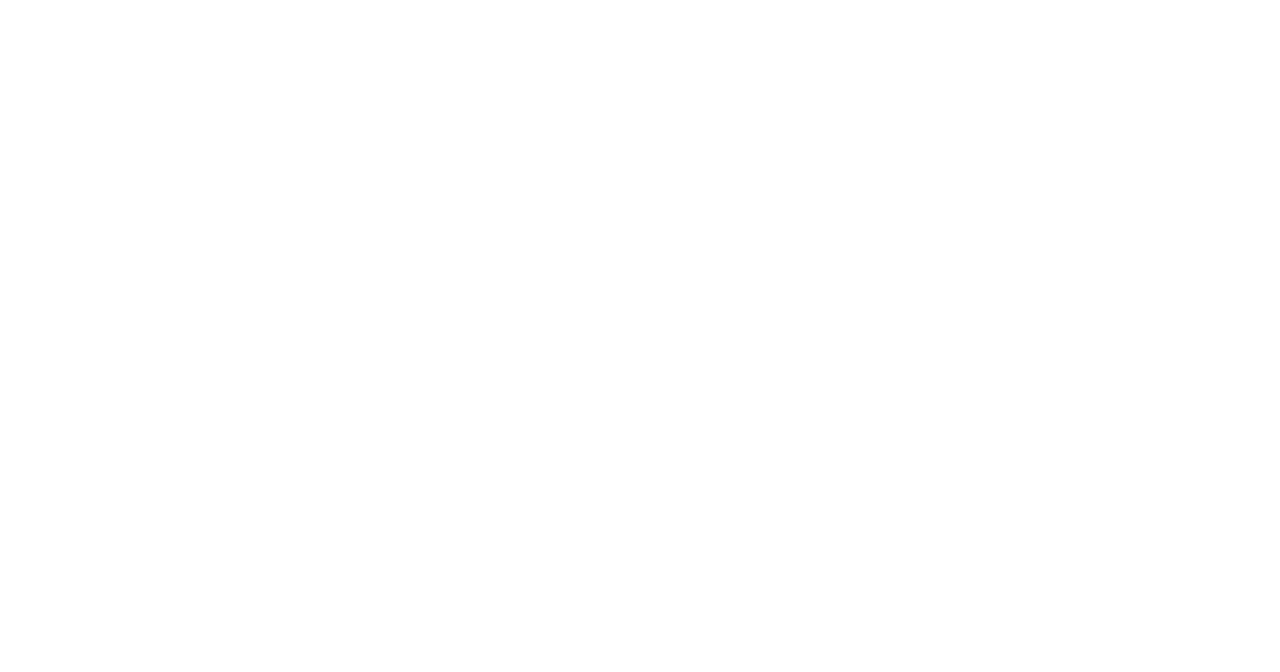
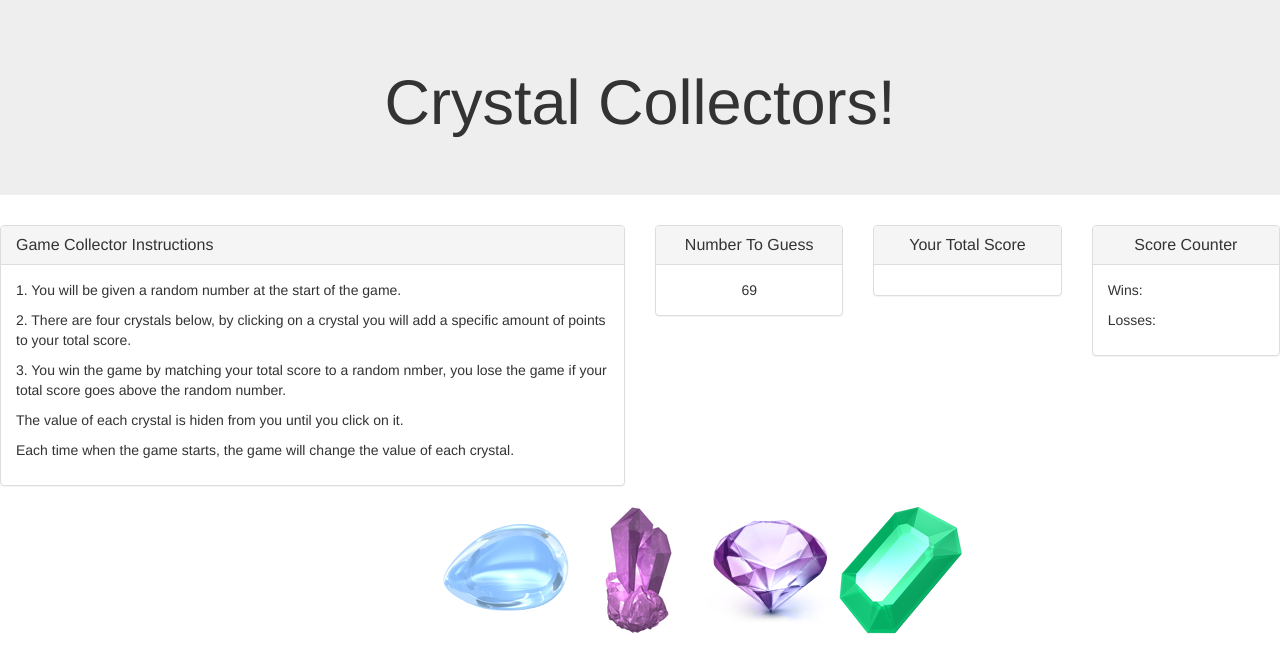
Before and after one commit to rcowles3/week-4-game, a plain HTML site: page index.html in a window 1280 px wide. Drawn offline with nearby package versions, Linux system fonts and the light colour scheme; files that its build step writes are made by us from their sources.

Commit message:
Bootstrap HTML structure complete, and random number to guess completed

```diff
--- a/assets/javascript/game.js
+++ b/assets/javascript/game.js
@@ -0,0 +1,40 @@
+// On game load, computer will load a random number for user to guess, which will auto generate between 19 - 120.
+$(document).ready(function() {
+
+    // Create a string which will hold the random number
+    var computerNumber = "";
+
+    // Computer generates random number for user to guess to
+    computerNumber = Math.floor((Math.random() * 120) + 19);
+
+    console.log(computerNumber);
+
+    // Need to send number back into random number div
+    $("#computerGuess").prepend(computerNumber);
+
+    // Wins and losses will both be reset/set to 0.
+    var wins = "";
+    var losses = "";
+
+});
+
+
+// 4 images need to be created as buttons.
+// When each image is clicked, it will generate a random number, which will be hidden from the user.
+$(".imgButtons").on("click", function() {
+
+    // Create a variable for the added string of numbers.
+    var addedClickNo = "";
+
+        // Each randomly generated number from the crystal click will be between numbers 1 - 12.
+        var random = Math.floor((Math.random() * 12) + 1);
+
+        // Once the button is clicked, a random number generated, the number should be pushed and added to a string.
+        addedClickNo = random + random;
+
+        $("#userGuess").prepend(addedClickNo);
+        console.log(addedClickNo);
+
+});
+// The total of numbers added up are then compared to auto generated computer number.
+// If the added up numbers equal up to the computer number, then user wins, and win counter will increase by 1. If added numbers added up more than computer number, user will lose, and loser counter will increase by 1.
--- a/index.html
+++ b/index.html
@@ -4,16 +4,101 @@
 <head>
     <meta charset="UTF-8">
     <title></title>
-    <link rel="stylesheet" type="text/css" href="reset.css">
-    <link rel="stylesheet" type="text/css" href="style.css">
-    <!-- <link rel="stylesheet" href="https://maxcdn.bootstrapcdn.com/bootstrap/3.3.7/css/bootstrap.min.css"> -->
+    <link rel="stylesheet" type="text/css" href="assets/css/reset.css">
+    <link rel="stylesheet" href="https://maxcdn.bootstrapcdn.com/bootstrap/3.3.7/css/bootstrap.min.css">
+    <script src="https://code.jquery.com/jquery-3.1.1.min.js"></script>
+    <link rel="stylesheet" type="text/css" href="assets/css/style.css">
 </head>
+<!-- PSUEDO CODE -->
+<!--
+- Create HTML layout using Bootstrap, and worry about CSS Styling later.
+- On game load, computer will load a random number for user to guess, which will auto generate between 19 - 120.
+	- Wins and losses will both be reset/set to 0.
+- 4 images need to be created as buttons.
+- When each image is clicked, it will generate a random number, which will be hidden from the user.
+	- Each randomly generated number from the crystal click will be between numbers 1 - 12.
+	- Once the button is clicked, and random number generated, the number should be pushed to a string.
+	- Create a variable for the added string of numbers.
+	- The total of numbers added up are then compared to auto generated computer number.
+- If the added up numbers equal up to the computer number, then user wins, and win counter will increase by 1. If added numbers added up more than computer number, user will lose, and loser counter will increase by 1.
+-->
 
 <body>
-    <script type="text/javascript">
-
-
-    </script>
+    <!-- Bootstrap components to create HTML -->
+    <div class="jumbotron text-center">
+        <h1>Crystal Collectors!</h1>
+    </div>
+    <div class="row">
+        <div class="col-md-6">
+            <div class="panel panel-default">
+                <div class="panel-heading">
+                    <h3 class="panel-title">Game Collector Instructions</h3>
+                </div>
+                <div class="panel-body">
+                    <p>
+                        1. You will be given a random number at the start of the game.
+                    </p>
+                    <p>
+                        2. There are four crystals below, by clicking on a crystal you will add a specific amount of points to your total score.
+                    </p>
+                    <p>
+                        3. You win the game by matching your total score to a random nmber, you lose the game if your total score goes above the random number.
+                    </p>
+                    <p>
+                        The value of each crystal is hiden from you until you click on it.
+                    </p>
+                    <p>
+                        Each time when the game starts, the game will change the value of each crystal.
+                    </p>
+                </div>
+            </div>
+        </div>
+        <div class="col-md-2">
+            <div class="panel panel-default">
+                <div class="panel-heading text-center">
+                    <h3 class="panel-title">Number To Guess</h3>
+                </div>
+                <div class="panel-body text-center">
+                    <div id="computerGuess"></div>
+                </div>
+            </div>
+        </div>
+        <div class="col-md-2">
+            <div class="panel panel-default">
+                <div class="panel-heading text-center">
+                    <h3 class="panel-title">Your Total Score</h3>
+                </div>
+                <div class="panel-body text-center">
+                    <div id="userGuess"></div>
+                </div>
+            </div>
+        </div>
+        <div class="col-md-2">
+            <div class="panel panel-default">
+                <div class="panel-heading text-center">
+                    <h3 class="panel-title">Score Counter</h3>
+                </div>
+                <div class="panel-body">
+                    <p>
+                        Wins:
+                    </p>
+                    <p>
+                        Losses:
+                    </p>
+                </div>
+            </div>
+        </div>
+    </div>
+    <div class="col-md-4"></div>
+    <div class="col-md-6">
+    	<input type="image" class="img imgButtons" src="assets/images/aquamarine.png"/>
+    	<input type="image" class="img imgButtons" src="assets/images/amethyst.png"/>
+    	<input type="image" class="img imgButtons" src="assets/images/diamond.png"/>
+    	<input type="image" class="img imgButtons" src="assets/images/emerald.png"/>
+    </div>
+    </div>
+    <!-- Run Javascript after all of HTML is loaded -->
+    <script type="text/javascript" src="assets/javascript/game.js"></script>
 </body>
 
 </html>
```
Also changed, not shown: assets/images/amethyst.png (added), assets/images/aquamarine.png (added), assets/images/diamond.png (added), assets/images/emerald.png (added).
